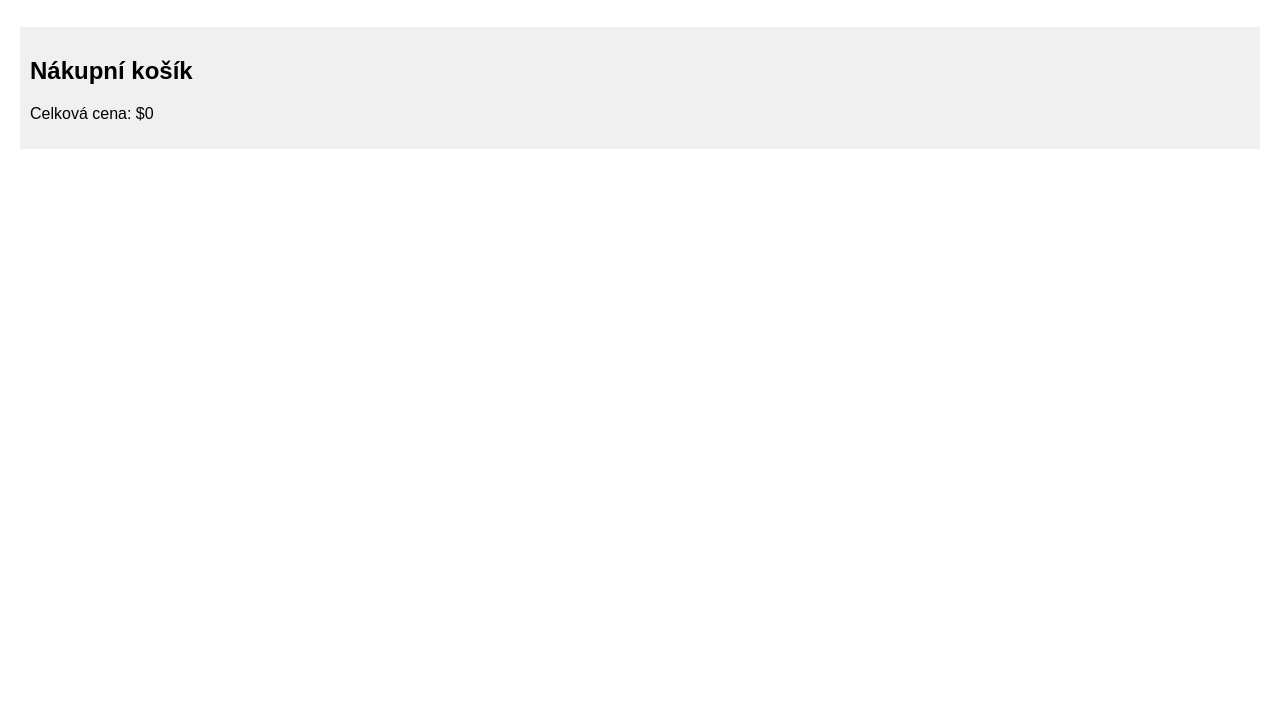
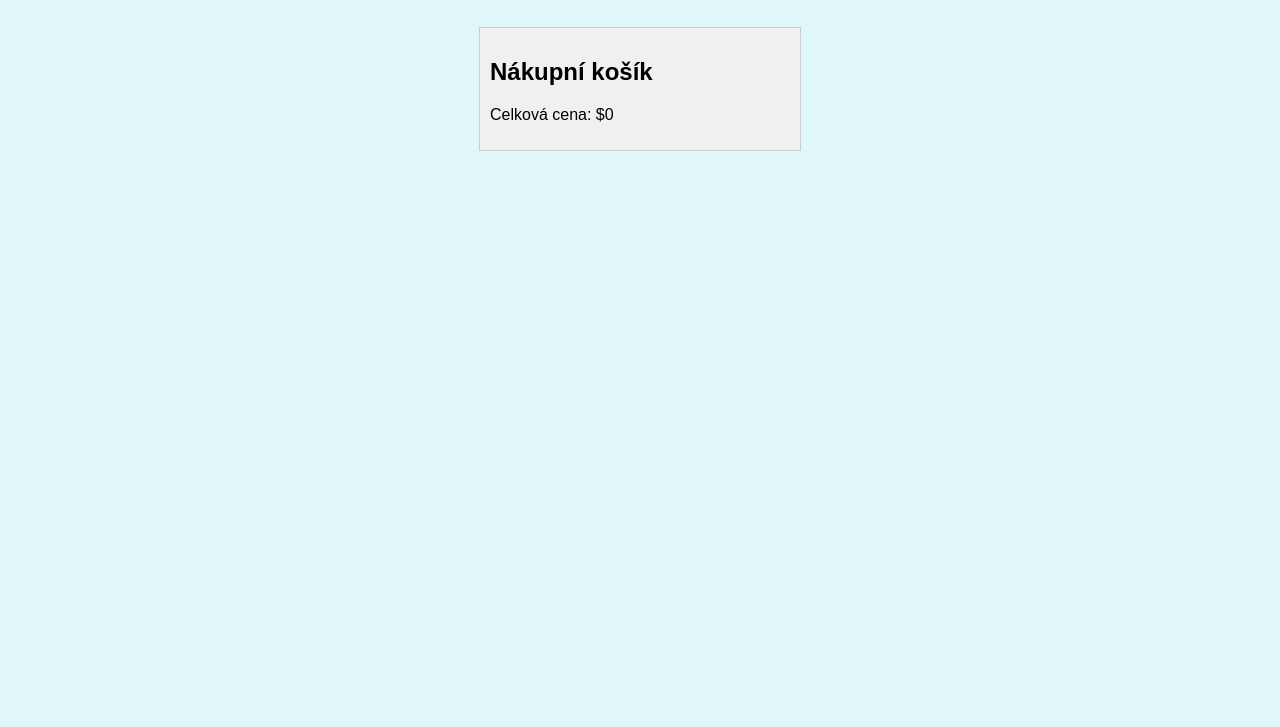
Before and after one commit to Pave-cmd/dropshipping-eshop, a plain HTML site: page index.html in a window 1280 px wide. Shown: the part 73-800 px from the top of the page. Drawn offline with Linux system fonts and the light colour scheme; no server answers.

Commit message:
Update style.css

```diff
--- a/style.css
+++ b/style.css
@@ -1,6 +1,7 @@
 body {
     font-family: Arial, sans-serif;
     margin: 20px;
+    background-color: #e0f7fa; /* Světle modré pozadí */
 }
 
 h1 {
@@ -11,6 +12,7 @@ h1 {
     display: flex;
     flex-wrap: wrap;
     gap: 20px;
+    justify-content: center;
 }
 
 .product {
@@ -18,6 +20,8 @@ h1 {
     padding: 10px;
     width: 200px;
     text-align: center;
+    background-color: #fff; /* Bílá barva pozadí produktů */
+    box-shadow: 0 0 10px rgba(0, 0, 0, 0.1); /* Jemný stín */
 }
 
 .product img {
@@ -29,4 +33,8 @@ h1 {
     margin-top: 20px;
     background-color: #f0f0f0;
     padding: 10px;
+    border: 1px solid #ccc;
+    width: 300px;
+    margin-left: auto;
+    margin-right: auto;
 }
```
